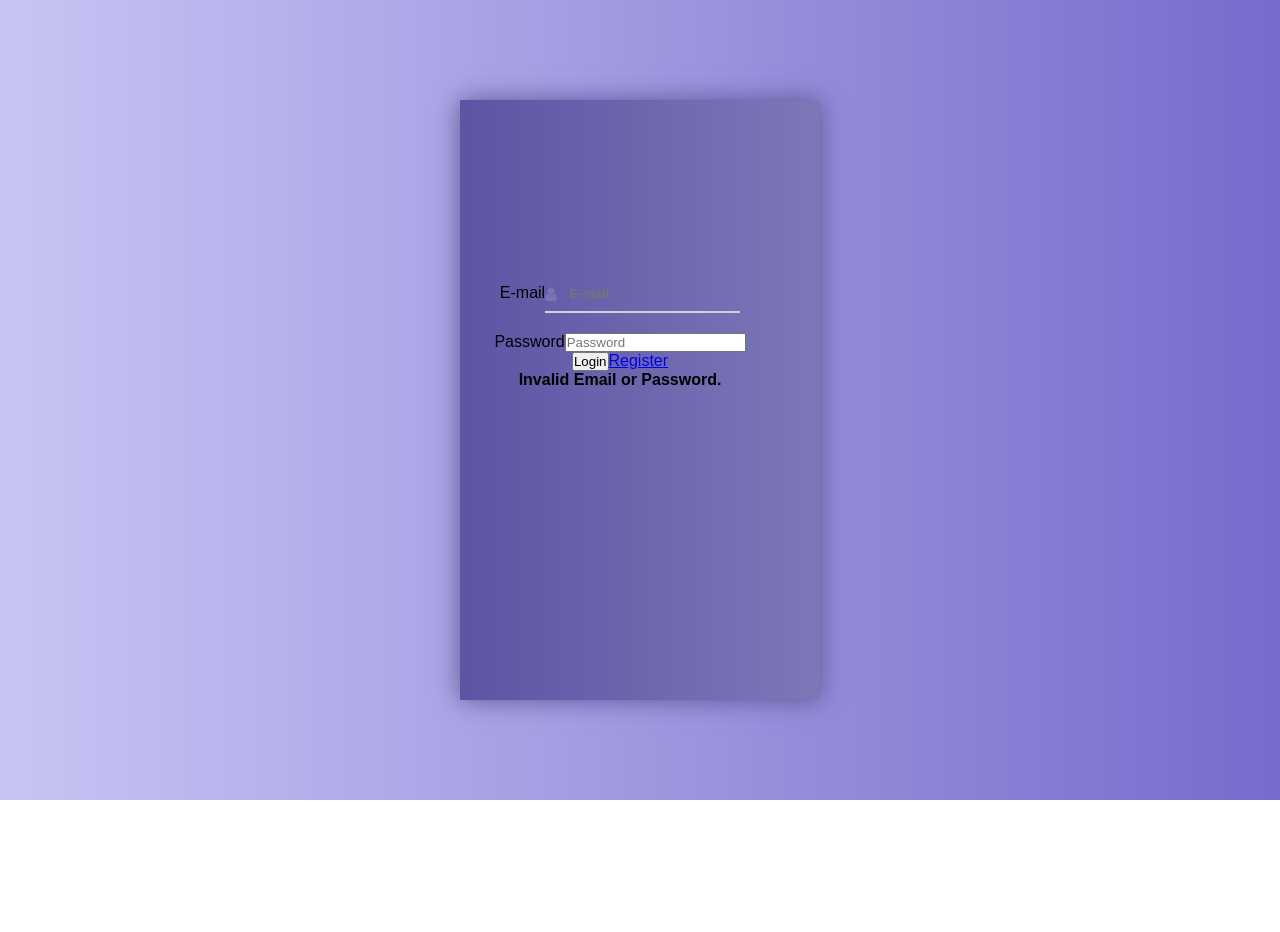
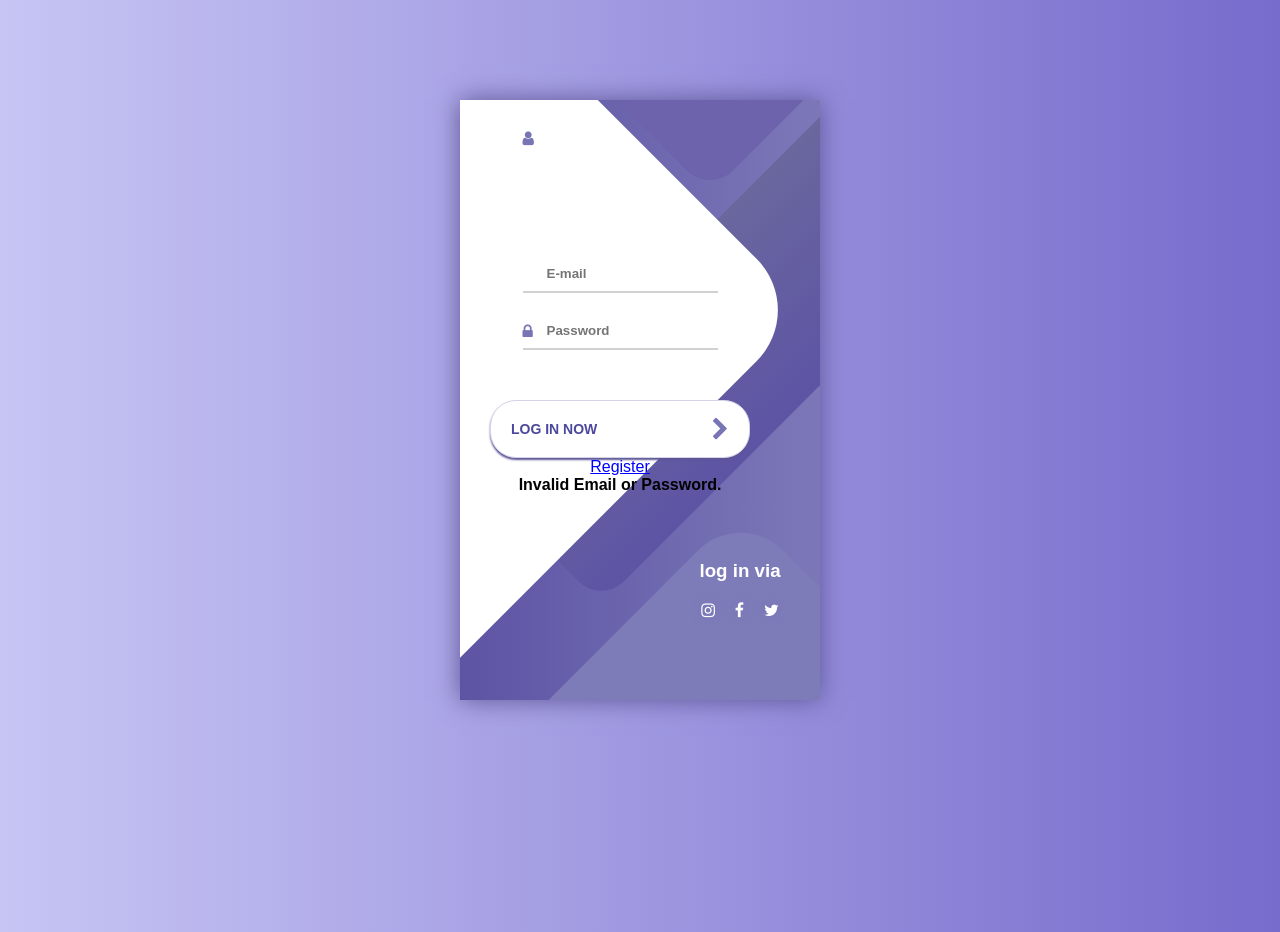
Before and after one commit to lgil019/Sensor-Data-Visualization, a React (Create React App) app in the folder koios-web/: page / in a window 1280 px wide. Before the commit the page ends 800 px from the top, so only its background shows below. Built offline with nearby package versions, Linux system fonts and the light colour scheme.

Commit message:
Login Rev 2

```diff
--- a/koios-web/src/index.css
+++ b/koios-web/src/index.css
@@ -12,6 +12,9 @@
 body {
   background: linear-gradient(90deg, #C7C5F4, #776BCC); }
 
+a {
+  color: blue; }
+
 .container {
   display: flex;
   align-items: center;
@@ -24,12 +27,11 @@ body {
   height: 600px;
   width: 360px;
   box-shadow: 0px 0px 24px #5C5696; }
-  .screen__content {
+  .screen-content {
     z-index: 1;
     position: relative;
     height: 100%; }
-
-.screen__background {
+  .screen-background {
     position: absolute;
     top: 0;
     left: 0;
@@ -38,36 +40,31 @@ body {
     z-index: 0;
     -webkit-clip-path: inset(0 0 0 0);
     clip-path: inset(0 0 0 0); }
-
-.screen__background__shape {
+    .screen-background__shape {
       transform: rotate(45deg);
       position: absolute; }
-
-.screen__background__shape1 {
+    .screen-background__shape1 {
       height: 520px;
       width: 520px;
       background: #FFF;
       top: -50px;
       right: 120px;
       border-radius: 0 72px 0 0; }
-
-.screen__background__shape2 {
+    .screen-background__shape2 {
       height: 220px;
       width: 220px;
       background: #6C63AC;
       top: -172px;
       right: 0;
       border-radius: 32px; }
-
-.screen__background__shape3 {
+    .screen-background__shape3 {
       height: 540px;
       width: 190px;
       background: linear-gradient(270deg, #5D54A4, #6A679E);
       top: -24px;
       right: 0;
       border-radius: 32px; }
-
-.screen__background__shape4 {
+    .screen-background__shape4 {
       height: 400px;
       width: 200px;
       background: #7E7BB9;
@@ -79,17 +76,14 @@ body {
   width: 320px;
   padding: 30px;
   padding-top: 156px; }
-
-.login__field {
+  .login-field {
     padding: 20px 0px;
     position: relative; }
-
-.login__icon {
+  .login-icon {
     position: absolute;
     top: 30px;
     color: #7875B5; }
-
-.login__input {
+  .login-input {
     border: none;
     border-bottom: 2px solid #D1D1D4;
     background: none;
@@ -98,14 +92,10 @@ body {
     font-weight: 700;
     width: 75%;
     transition: .2s; }
-
-.login__input:active,
-.login__input:focus,
-.login__input:hover {
+  .login-input:active, .login-input:focus, .login-input:hover {
     outline: none;
     border-bottom-color: #6A679E; }
-
-.login__submit {
+  .login-submit {
     background: #fff;
     font-size: 14px;
     margin-top: 30px;
@@ -121,14 +111,11 @@ body {
     box-shadow: 0px 2px 2px #5C5696;
     cursor: pointer;
     transition: .2s; }
-
-.login__submit:active,
-.login__submit:focus,
-.login__submit:hover {
+  .login-submit:active, .login-submit:focus, .login-submit:hover {
     border-color: #6A679E;
     outline: none; }
 
-.button__icon {
+.button-icon {
   font-size: 24px;
   margin-left: auto;
   color: #7875B5; }
@@ -141,17 +128,15 @@ body {
   bottom: 0px;
   right: 0px;
   color: #fff; }
+  .social-login__icon {
+    padding: 20px 10px;
+    color: #fff;
+    text-decoration: none;
+    text-shadow: 0px 0px 8px #7875B5; }
+  .social-login__icon:hover {
+    transform: scale(1.5); }
 
 .social-icons {
   display: flex;
   align-items: center;
   justify-content: center; }
-
-.social-login__icon {
-  padding: 20px 10px;
-  color: #fff;
-  text-decoration: none;
-  text-shadow: 0px 0px 8px #7875B5; }
-
-.social-login__icon:hover {
-  transform: scale(1.5); }
--- a/koios-web/src/pages/Login.js
+++ b/koios-web/src/pages/Login.js
@@ -39,37 +39,54 @@ export default function Login() {
     return(
         <div className="container">
             <div className="row screen">
-                <div className="screen_content">
+                <div className="screen-content">
                     <form onSubmit={(e) => onSubmit(e)} className="login">
 
 
                         <div className="mb-3 my-2 login__field">
-                            <label htmlFor="Email" className="form-label">E-mail</label>
-                            <i class="login__icon fa fa-user"></i>
+                            <i class="login-icon fa fa-user"></i>
                             <input
                                 type={"text"}
-                                className="form-control login__input"
+                                className="form-control login-input"
                                 placeholder="E-mail"
                                 name="email"
                                 onChange={(e) => onInputChange(e)}/>
                         </div>
 
-                        <div className="mb-3 my-2">
-                            <label htmlFor="Password" className="form-label">Password</label>
+                        <div className="mb-3 my-2 login-field">
+                            <i class="login-icon fa fa-lock"></i>
                             <input
                                 type={"password"}
-                                className="form-control"
+                                className="form-control login-input"
                                 placeholder="Password"
                                 name="password"
                                 onChange={(e) => onInputChange(e)}/>
                         </div>
 
 
-                        <button className="btn btn-success mx-2" onClick={(e) => login(e, user.email, user.password)}>Login</button>
+                        <button className="btn btn-success mx-2 button login-submit" onClick={(e) => login(e, user.email, user.password)}>
+                            <span class="button-text">Log In Now</span>
+                            <i class="button-icon fa fa-chevron-right"></i>
+                        </button>
                         <Link className="btn btn-primary mx-2" to="/register/">Register</Link>
                         <br/><h4 id="error_msg" className="d-none">Invalid Email or Password.</h4>
                     </form>
+
+                    <div class="social-login">
+				        <h3>log in via</h3>
+                        <div class="social-icons">
+                            <a href="#" class="social-login__icon fa fa-instagram"></a>
+                            <a href="#" class="social-login__icon fa fa-facebook"></a>
+                            <a href="#" class="social-login__icon fa fa-twitter"></a>
+                        </div>
+                    </div>
                 </div>
+                <div class="screen-background">
+                    <span class="screen-background__shape screen-background__shape4"></span>
+                    <span class="screen-background__shape screen-background__shape3"></span>
+                    <span class="screen-background__shape screen-background__shape2"></span>
+                    <span class="screen-background__shape screen-background__shape1"></span>
+		        </div>
             </div>
         </div>
     )
--- /dev/null
+++ b/koios-web/src/sass/base/_colors.scss
@@ -0,0 +1,3 @@
+a {
+    color:blue;
+}
--- a/koios-web/src/sass/main.scss
+++ b/koios-web/src/sass/main.scss
@@ -5,4 +5,6 @@
 
 @import "base/base";
 
+@import "base/colors";
+
 @import "pages/login";
--- a/koios-web/src/sass/pages/_login.scss
+++ b/koios-web/src/sass/pages/_login.scss
@@ -12,15 +12,13 @@
 	width: 360px;
 	box-shadow: 0px 0px 24px #5C5696;
 
-    &__content {
+    &-content {
         z-index: 1;
         position: relative;
         height: 100%;
     }
 
-}
-
-.screen__background {
+	&-background {
 		position: absolute;
 		top: 0;
 		left: 0;
@@ -29,14 +27,13 @@
 		z-index: 0;
 		-webkit-clip-path: inset(0 0 0 0);
 		clip-path: inset(0 0 0 0);
-}
 
-.screen__background__shape {
+		&__shape {
 			transform: rotate(45deg);
 			position: absolute;
 		}
 
-.screen__background__shape1 {
+		&__shape1 {
 			height: 520px;
 			width: 520px;
 			background: #FFF;
@@ -45,7 +42,7 @@
 			border-radius: 0 72px 0 0;
 		}
 
-.screen__background__shape2 {
+		&__shape2 {
 			height: 220px;
 			width: 220px;
 			background: #6C63AC;
@@ -54,7 +51,7 @@
 			border-radius: 32px;
 		}
 
-.screen__background__shape3 {
+		&__shape3 {
 			height: 540px;
 			width: 190px;
 			background: linear-gradient(270deg, #5D54A4, #6A679E);
@@ -63,7 +60,7 @@
 			border-radius: 32px;
 		}
 
-.screen__background__shape4 {
+		&__shape4 {
 			height: 400px;
 			width: 200px;
 			background: #7E7BB9;
@@ -71,25 +68,27 @@
 			right: 50px;
 			border-radius: 60px;
 		}
+	}
+
+}
 
 .login {
 	width: 320px;
 	padding: 30px;
 	padding-top: 156px;
-}
 
-.login__field {
+	&-field {
 		padding: 20px 0px;
 		position: relative;
 	}
 
-.login__icon {
+	&-icon {
 		position: absolute;
 		top: 30px;
 		color: #7875B5;
 	}
 
-.login__input {
+	&-input {
 		border: none;
 		border-bottom: 2px solid #D1D1D4;
 		background: none;
@@ -100,14 +99,14 @@
 		transition: .2s;
 	}
 
-.login__input:active,
-.login__input:focus,
-.login__input:hover {
+	&-input:active,
+	&-input:focus,
+	&-input:hover {
 		outline: none;
 		border-bottom-color: #6A679E;
 	}
 
-.login__submit {
+	&-submit {
 		background: #fff;
 		font-size: 14px;
 		margin-top: 30px;
@@ -125,20 +124,27 @@
 		transition: .2s;
 	}
 
-.login__submit:active,
-.login__submit:focus,
-.login__submit:hover {
+	&-submit:active,
+	&-submit:focus,
+	&-submit:hover {
 		border-color: #6A679E;
 		outline: none;
 	}
+}
 
-.button__icon {
+.button {
+
+	&-icon {
 		font-size: 24px;
 		margin-left: auto;
 		color: #7875B5;
 	}
 
-.social-login {
+}
+
+.social {
+
+	&-login {
 		position: absolute;
 		height: 140px;
 		width: 160px;
@@ -146,21 +152,22 @@
 		bottom: 0px;
 		right: 0px;
 		color: #fff;
-}
 
-.social-icons {
-	display: flex;
-	align-items: center;
-	justify-content: center;
-}
-
-.social-login__icon {
+		&__icon {
 			padding: 20px 10px;
 			color: #fff;
 			text-decoration: none;
 			text-shadow: 0px 0px 8px #7875B5;
 		}
 
-.social-login__icon:hover {
+		&__icon:hover {
 			transform: scale(1.5);
 		}
+	}
+
+	&-icons {
+		display: flex;
+		align-items: center;
+		justify-content: center;
+	}
+}
```
Lines whose indentation alone changed are shown as unchanged.
